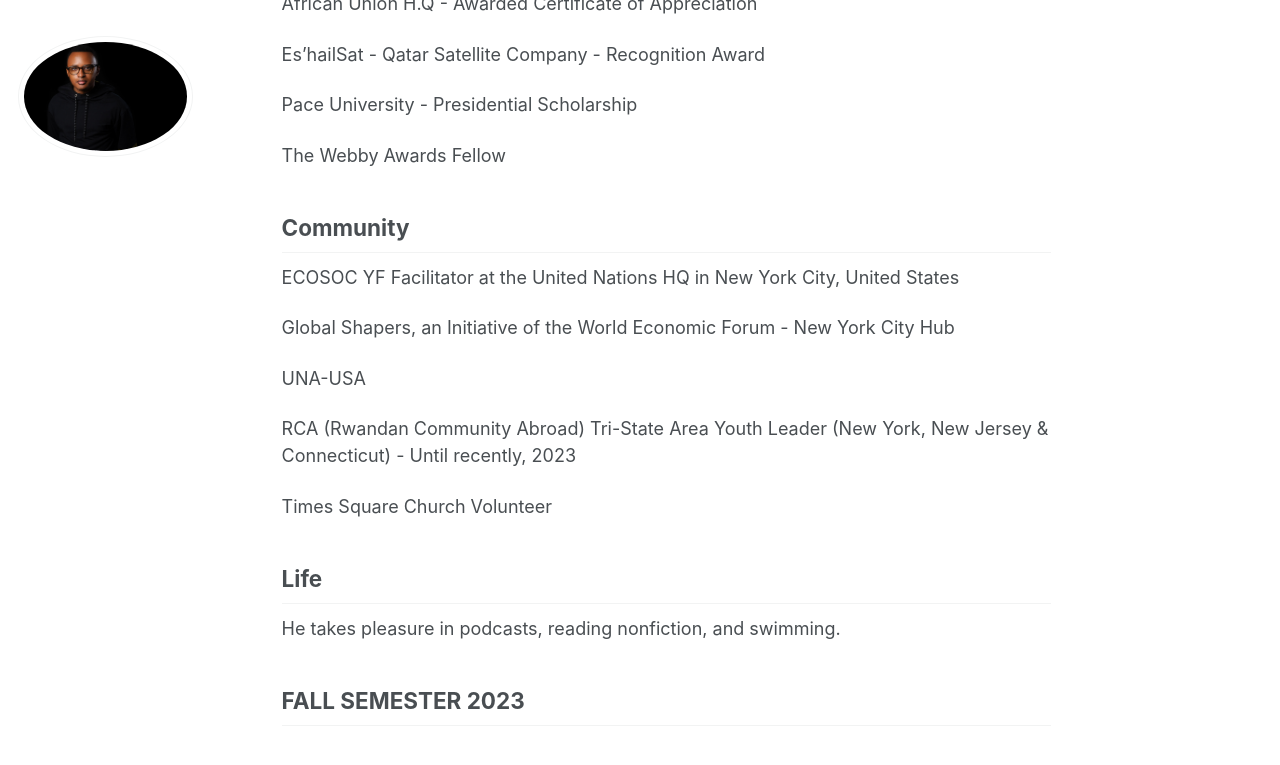
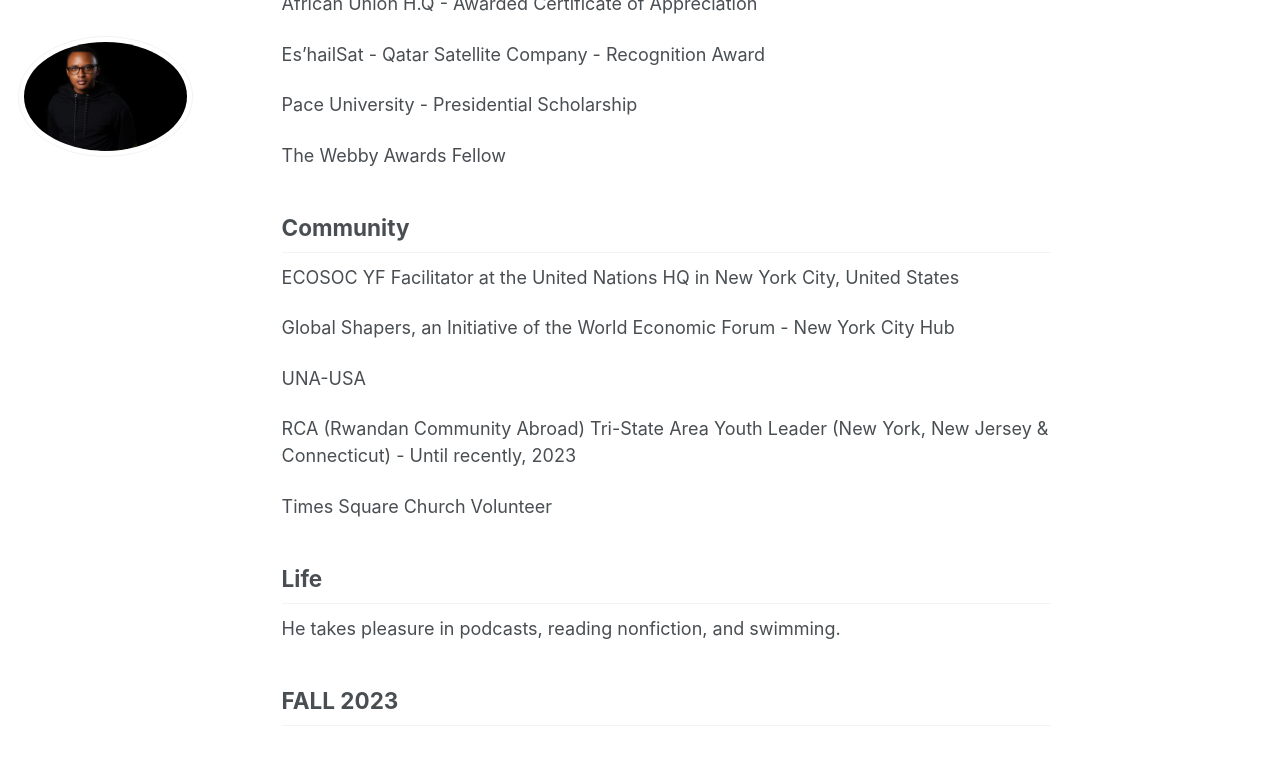
Before and after one commit to phdcsseiden/phdcsseiden.github.io, a Jekyll site: the page built from _pages/about.md, in a window 1280 px wide and 900 px high, scrolled down 2914 px. Shown: the top 765 px of the window. Built offline with Jekyll 4.4.1, drawn with Linux system fonts in a browser that asks for light colours.

Commit message:
Update about.md

```diff
--- a/_pages/about.md
+++ b/_pages/about.md
@@ -104,4 +104,4 @@
 He takes pleasure in podcasts, reading nonfiction, and swimming.
 
 
-## FALL SEMESTER 2023
+## FALL 2023
```
